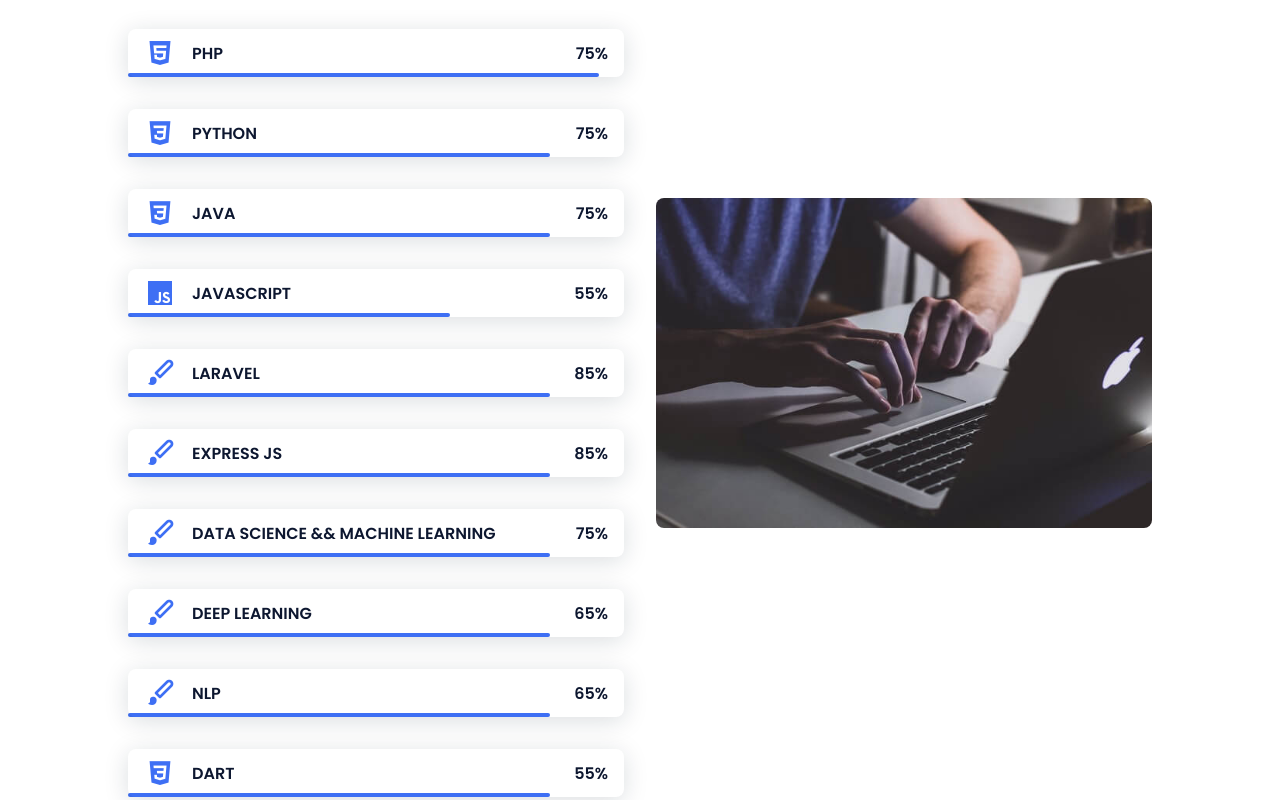
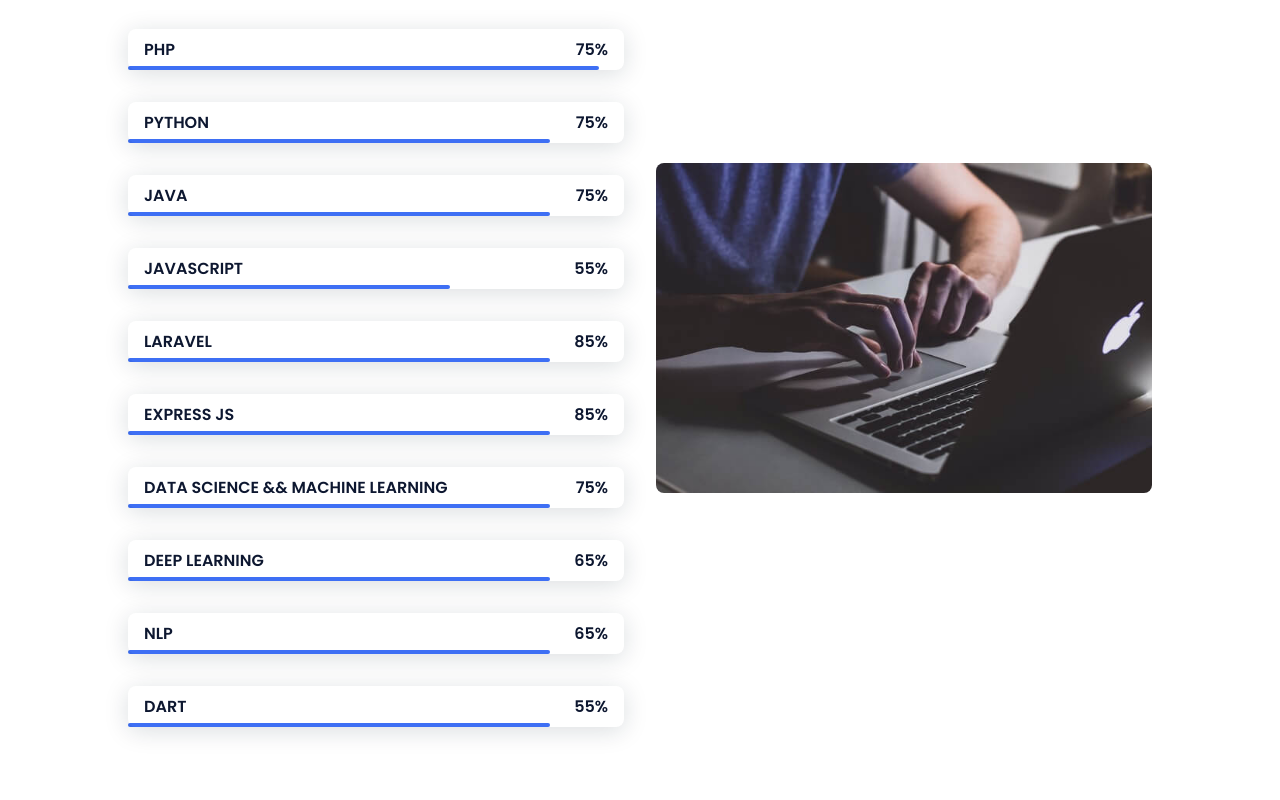
Before and after one commit to pbijampola/portfolio, a plain HTML site: page index.html in a window 1280 px wide. Shown: the part 1621-2421 px from the top of the page. Drawn offline with nearby package versions, Linux system fonts and the light colour scheme.

Commit message:
moving icons

```diff
--- a/index.html
+++ b/index.html
@@ -144,7 +144,6 @@
             </p>
             <div class="skills__data">
               <div class="skills__names">
-                <i class="bx bxl-html5 skills__icon"></i>
                 <span class="skills__name">PHP</span>
               </div>
               <div class="skills__bar skills__html"></div>
@@ -154,7 +153,6 @@
             </div>
             <div class="skills__data">
               <div class="skills__names">
-                <i class="bx bxl-css3 skills__icon"></i>
                 <span class="skills__name">PYTHON</span>
               </div>
               <div class="skills__bar skills__css"></div>
@@ -164,7 +162,6 @@
             </div>
             <div class="skills__data">
               <div class="skills__names">
-                <i class="bx bxl-css3 skills__icon"></i>
                 <span class="skills__name">JAVA</span>
               </div>
               <div class="skills__bar skills__css"></div>
@@ -174,7 +171,6 @@
             </div>
             <div class="skills__data">
               <div class="skills__names">
-                <i class="bx bxl-javascript skills__icon"></i>
                 <span class="skills__name">JAVASCRIPT</span>
               </div>
               <div class="skills__bar skills__js"></div>
@@ -184,7 +180,6 @@
             </div>
             <div class="skills__data">
               <div class="skills__names">
-                <i class="bx bxs-paint skills__icon"></i>
                 <span class="skills__name">LARAVEL</span>
               </div>
               <div class="skills__bar skills__ux"></div>
@@ -194,7 +189,6 @@
             </div>
             <div class="skills__data">
               <div class="skills__names">
-                <i class="bx bxs-paint skills__icon"></i>
                 <span class="skills__name">EXPRESS JS</span>
               </div>
               <div class="skills__bar skills__ux"></div>
@@ -204,7 +198,6 @@
             </div>
             <div class="skills__data">
               <div class="skills__names">
-                <i class="bx bxs-paint skills__icon"></i>
                 <span class="skills__name"
                   >DATA SCIENCE && MACHINE LEARNING</span
                 >
@@ -216,7 +209,6 @@
             </div>
             <div class="skills__data">
               <div class="skills__names">
-                <i class="bx bxs-paint skills__icon"></i>
                 <span class="skills__name">DEEP LEARNING</span>
               </div>
               <div class="skills__bar skills__ux"></div>
@@ -226,7 +218,6 @@
             </div>
             <div class="skills__data">
               <div class="skills__names">
-                <i class="bx bxs-paint skills__icon"></i>
                 <span class="skills__name">NLP</span>
               </div>
               <div class="skills__bar skills__ux"></div>
@@ -236,7 +227,6 @@
             </div>
             <div class="skills__data">
               <div class="skills__names">
-                <i class="bx bxl-css3 skills__icon"></i>
                 <span class="skills__name">DART</span>
               </div>
               <div class="skills__bar skills__css"></div>
```
